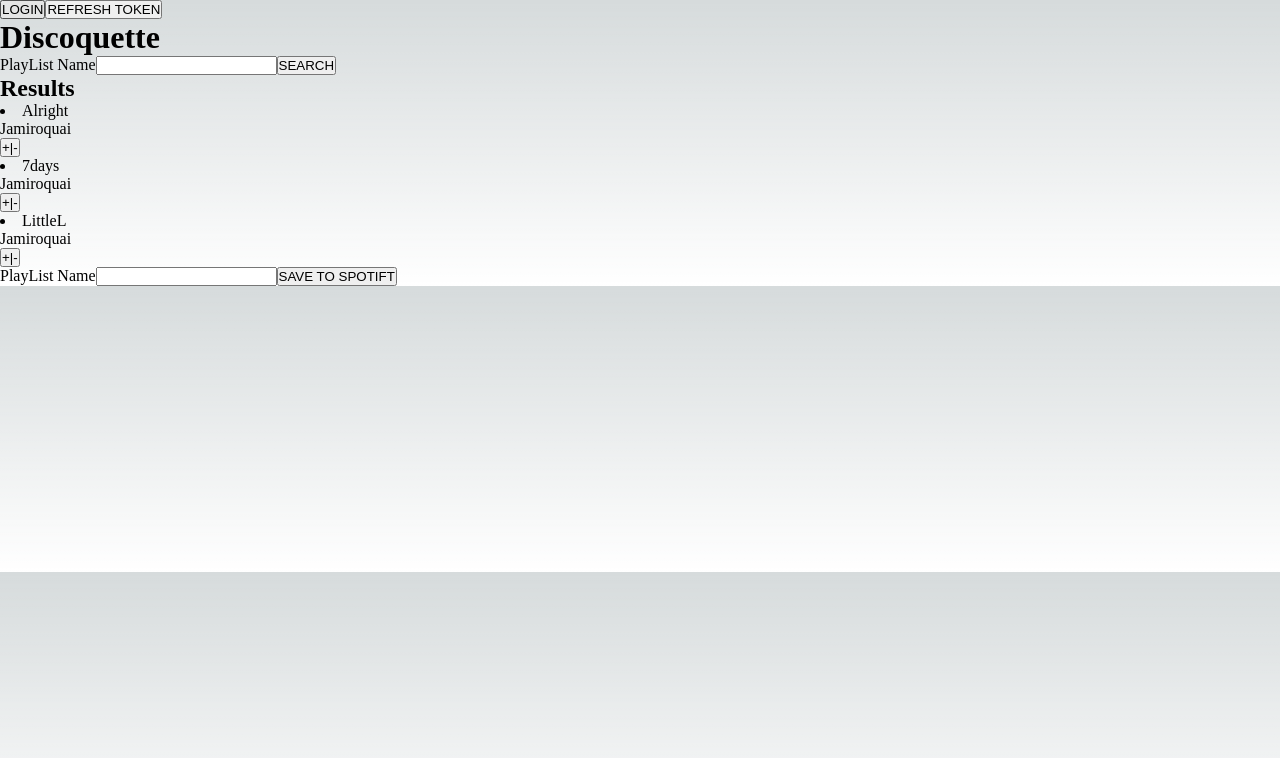
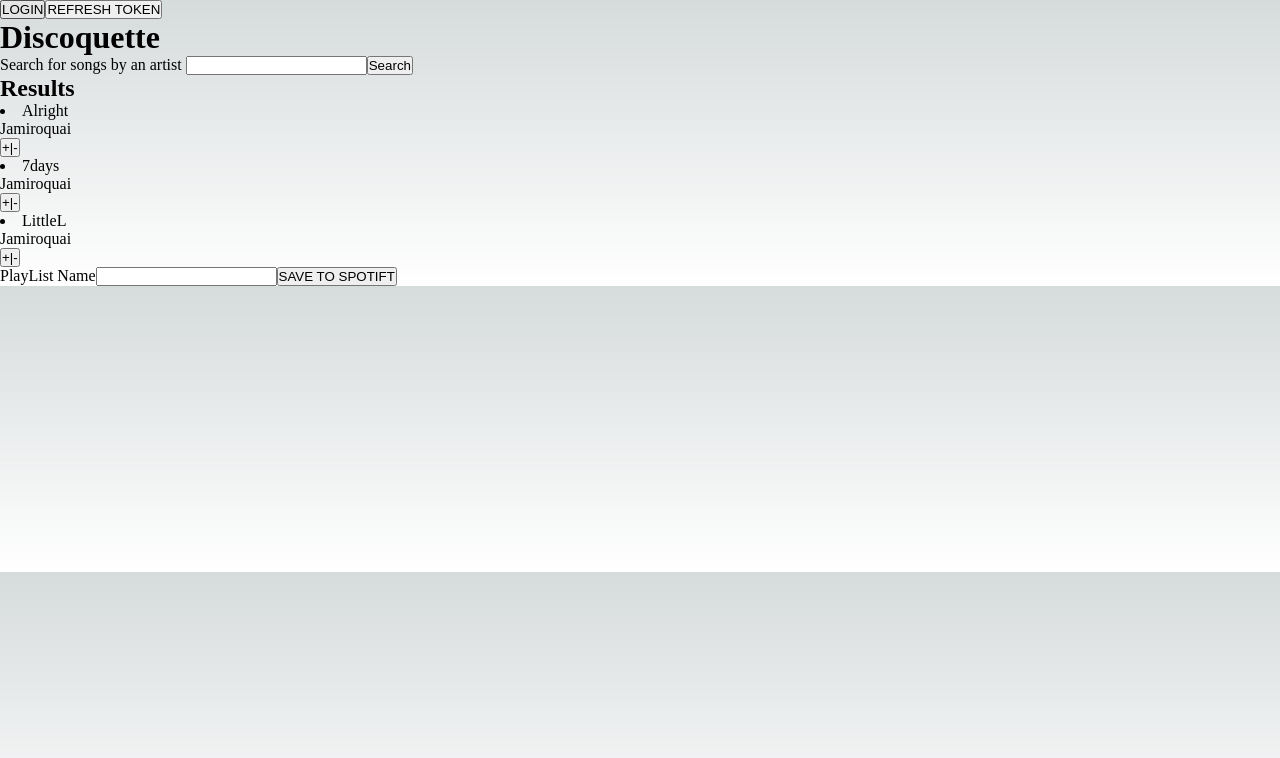
Before and after one commit to plandrew/discoquette, a Next.js app: page / in a window 1280 px wide. Shown: the top 758 px of the page. Built offline with nearby package versions, Linux system fonts and the light colour scheme.

Commit message:
Request for Tracks from Spotify API

```diff
--- a/pages/Searchbar.js
+++ b/pages/Searchbar.js
@@ -3,17 +3,33 @@ import { useState } from 'react';
 
 export function Searchbar(props) {
 
-    const [search, setSearch] = useState('');
+    const [artist, setArtist] = useState('');
+    const {getTracks} = props;
+
+    function handleArtistChange(event)
+    {
+        setArtist(event.target.value);
+    }
+
+    const handleClick = (event) =>
+    {
+        event.preventDefault();
+        if (artist !== undefined)
+        {
+            getTracks(artist);
+        }
+        setArtist();
+    }
 
     return (
     <form /*onSubmit={handleSubmit}*/>
-        <label htmlFor="search">PlayList Name</label>
+        <label htmlFor="artist">Search for songs by an artist </label>
             <input
-            id="search"
-            value={search}
-            onChange={(e) => setSearch(e.target.value)}
+            id="artist"
+            value={artist}
+            onChange={handleArtistChange}
             />
-        <button /*type="submit"*/>SEARCH</button>
+        <button type="submit" onClick={handleClick}>Search</button>
     </form>
     );
   }
--- a/pages/Track.js
+++ b/pages/Track.js
@@ -2,8 +2,11 @@ import styles from '../styles/Track.module.css';
 
 function Track(props) {
 
+  const {addOrRemoveFromPlaylist} = props;
+  const {trackId} = props;
+
   const handleAddClick = () => {
-    props.addOrRemoveFromPlaylist(props.trackId);
+    addOrRemoveFromPlaylist(trackId);
   };
 
 
--- a/pages/index.js
+++ b/pages/index.js
@@ -142,7 +142,34 @@ export default function App() {
 
   //ARRAY OF TRACKS FROM POSSESSED SPOTIFY API
 
+  function getTracks(artist)
+  {
+    if (typeof artist === 'string')
+    {
+      const accessToken = token;
+      const artistName = artist;
+      const encodedArtistName = encodeURIComponent(artistName);
+      const searchUrl = `https://api.spotify.com/v1/search?q=artist%3A${encodedArtistName}&type=track&market=pl&limit=10&offset=0`;
+      fetch(searchUrl, {
+        headers: {
+          'Authorization': 'Bearer ' + accessToken
+        }
+      })
+        .then(response => {
+          if (!response.ok) {
+            throw new Error('HTTP error ' + response.status);
+          }
+          return response.json();
+        })
+        .then(data => {
+          console.log(`Tracks by ${artistName}:`, data.tracks.items);
+        })
+        .catch(error => {
+          console.error('Error:', error);
+        });
+    }
 
+  }
 
 
   const [tracks, setTracks] = useState([
@@ -195,11 +222,11 @@ export default function App() {
       <button onClick={getRefreshedToken}>REFRESH TOKEN</button>
       <header>
         <h1>Discoquette</h1>
-        <Searchbar />
+        <Searchbar getTracks={getTracks}/>
       </header>
       <div className="App-playlist">
-        <Searchresults tracks={tracks} onAdd={addOrRemoveFromPlaylist} results={tracks}/>
-        <Playlist playlistTracks={playlistTracks} onRemove={addOrRemoveFromPlaylist} />
+        <Searchresults tracks={tracks} addOrRemoveFromPlaylist={addOrRemoveFromPlaylist} results={tracks}/>
+        <Playlist playlistTracks={playlistTracks} addOrRemoveFromPlaylist={addOrRemoveFromPlaylist} />
       </div>
     </div>
   );
```
